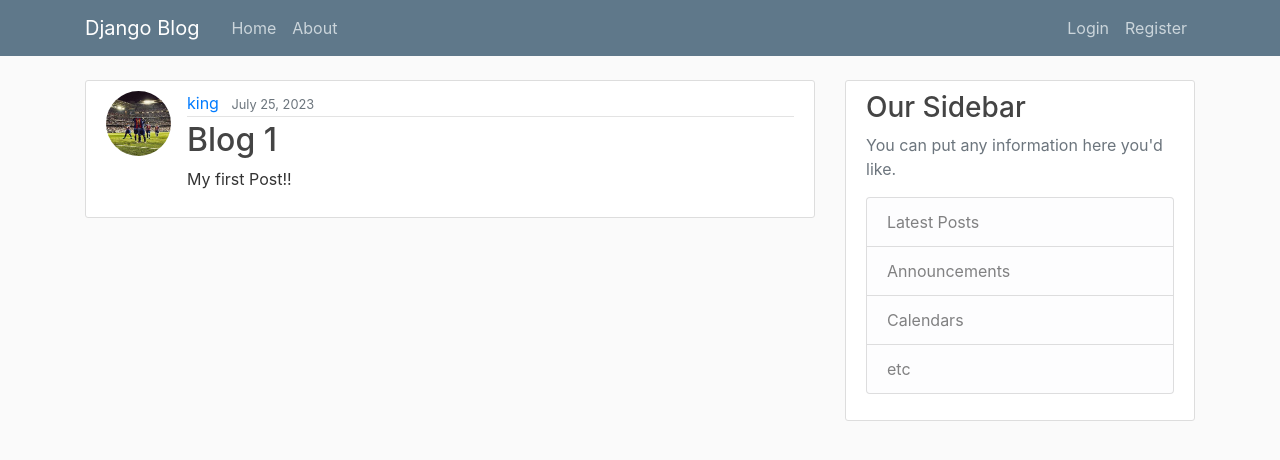
After one commit to azamafridi23/Django-Tutorials, a Django app: page /post/1 in a window 1280 px wide. The commit adds this page. Shown: the top 460 px of the page. Run offline with Django 4.2, Linux system fonts and the light colour scheme; data comes from the database, SQL or seed files in the repository; both versions use the stored data as it was after the commit; some libraries are stand-ins or nearby versions.

Commit message:
Added CRUD functionality for posts

```diff
--- a/blog_project/blog/models.py
+++ b/blog_project/blog/models.py
@@ -7,6 +7,7 @@
 from django.db import models
 from django.utils import timezone
 from django.contrib.auth.models import User
+from django.urls import reverse
 
 
 # Create your models here.
@@ -18,3 +19,6 @@
 
     def __str__(self):
         return self.title
+
+    def get_absolute_url(self):
+        return reverse('post-detail',kwargs={'pk':self.pk})
--- a/blog_project/blog/templates/blog/base.html
+++ b/blog_project/blog/templates/blog/base.html
@@ -34,6 +34,7 @@
             <!-- Navbar Right Side -->
             <div class="navbar-nav">
               {% if user.is_authenticated %}
+                <a class="nav-item nav-link" href="{% url 'post-create' %}">New Post</a>
                 <a class="nav-item nav-link" href="{% url 'profile' %}">Profile</a>
                 <a class="nav-item nav-link" href="{% url 'logout' %}">Logout</a>
               {% else %}
--- a/blog_project/blog/templates/blog/home.html
+++ b/blog_project/blog/templates/blog/home.html
@@ -8,7 +8,7 @@
               <a class="mr-2" href="#">{{ post.author }}</a>
               <small class="text-muted">{{ post.date_posted|date:"F d, Y" }}</small>
             </div>
-            <h2><a class="article-title" href="#">{{ post.title }}</a></h2>
+            <h2 class="article-title"><a class="article-title" href="{% url 'post-detail' post.id %}">{{ post.title }}</a></h2>
             <p class="article-content">{{ post.content }}</p>
           </div>
         </article>
--- /dev/null
+++ b/blog_project/blog/templates/blog/post_detail.html
@@ -0,0 +1,20 @@
+{% extends "blog/base.html" %}
+{% block content %}
+  <article class="media content-section">
+    <img class="rounded-circle article-img" src="{{ object.author.profile.image.url }}">
+    <div class="media-body">
+      <div class="article-metadata">
+        <a class="mr-2" href="#">{{ object.author }}</a>
+        <small class="text-muted">{{ object.date_posted|date:"F d, Y" }}</small>
+        {% if object.author == user %}
+          <div>
+            <a class="btn btn-secondary btn-sm mt-1 mb-1" href="{% url 'post-update' object.id %}">Update</a>
+            <a class="btn btn-danger btn-sm mt-1 mb-1" href="{% url 'post-delete' object.id %}">Delete</a>
+          </div>
+        {% endif %}
+      </div>
+      <h2 class="article-title">{{ object.title }}</h2>
+      <p class="article-content">{{ object.content }}</p>
+    </div>
+  </article>
+{% endblock content %}
--- a/blog_project/blog/urls.py
+++ b/blog_project/blog/urls.py
@@ -1,7 +1,14 @@
 from django.urls import path
 from . import views
+from .views import PostListView,PostDetailView,PostCreateView,  PostUpdateView,PostDeleteView
+
+
 
 urlpatterns = [
-    path('',views.home,name='blog-home'),
+    path("post/<int:pk>/delete/",PostDeleteView.as_view(),name='post-delete'),
+    path("post/<int:pk>/update/",PostUpdateView.as_view(),name='post-update'),
+    path("post/new/",PostCreateView.as_view(),name='post-create'),
+    path("post/<int:pk>",PostDetailView.as_view(),name='post-detail'),
+    path('',PostListView.as_view(),name='blog-home'),
     path('about/',views.about,name='blog-about'),
 ]
--- a/blog_project/blog/views.py
+++ b/blog_project/blog/views.py
@@ -1,4 +1,13 @@
 from django.shortcuts import render
+from .models  import Post
+from django.contrib.auth.mixins import LoginRequiredMixin,UserPassesTestMixin
+from django.views.generic import (
+    ListView,
+    DetailView,
+    CreateView,
+    UpdateView,
+    DeleteView
+    )
 
 posts = [
     {
@@ -18,9 +27,53 @@
 
 def home(request):
     context = {
-        'posts': posts
+        'posts': Post.objects.all()
     }
     return render(request, 'blog/home.html', context)
+
+class PostListView(ListView):
+    model = Post
+
+    template_name = 'blog/home.html'
+    context_object_name = 'posts'
+
+    ordering = ['-date_posted'] # to get latest blogs on the top
+
+class PostDetailView(DetailView):
+    model = Post
+
+class PostCreateView(LoginRequiredMixin,CreateView):
+    model = Post
+    fields = ['title','content']
+
+    def form_valid(self,form):
+        form.instance.author = self.request.user
+        return super().form_valid(form)
+
+
+class PostUpdateView(LoginRequiredMixin,UserPassesTestMixin,UpdateView):
+    model = Post
+    fields = ['title','content']
+
+    def form_valid(self,form):
+        form.instance.author = self.request.user
+        return super().form_valid(form)
+
+    def test_func(self):
+        post = self.get_object()
+        if self.request.user == post.author:
+            return True
+        return False
+
+class PostDeleteView(LoginRequiredMixin,UserPassesTestMixin,DeleteView):
+    model = Post
+    success_url = '/'
+
+    def test_func(self):
+        post = self.get_object()
+        if self.request.user == post.author:
+            return True
+        return False
 
 
 def about(request):
```
Also changed, not shown: blog_project/blog/templates/blog/post_confirm_delete.html (added, +16 -0 lines), blog_project/blog/templates/blog/post_form.html (added, +16 -0 lines), blog_project/db.sqlite3.
